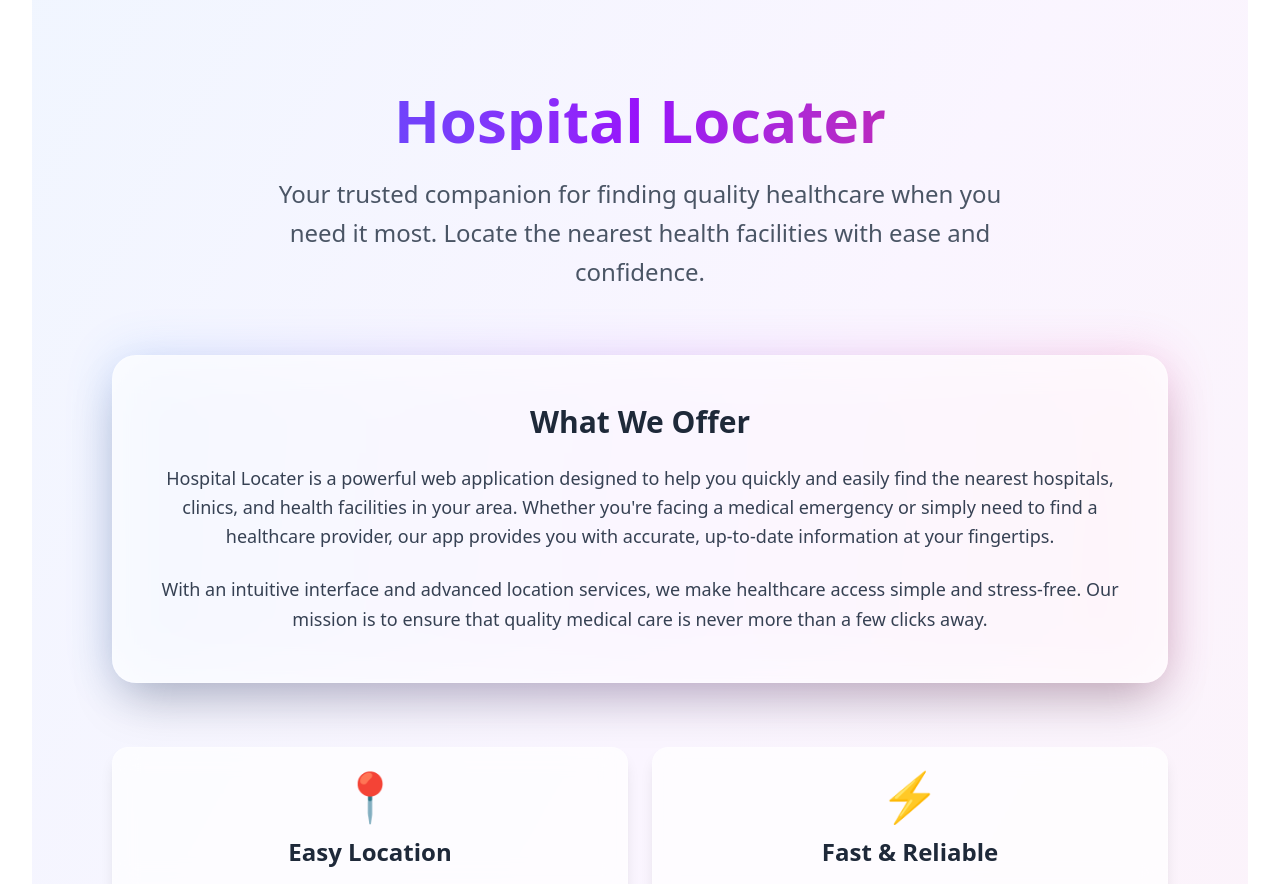
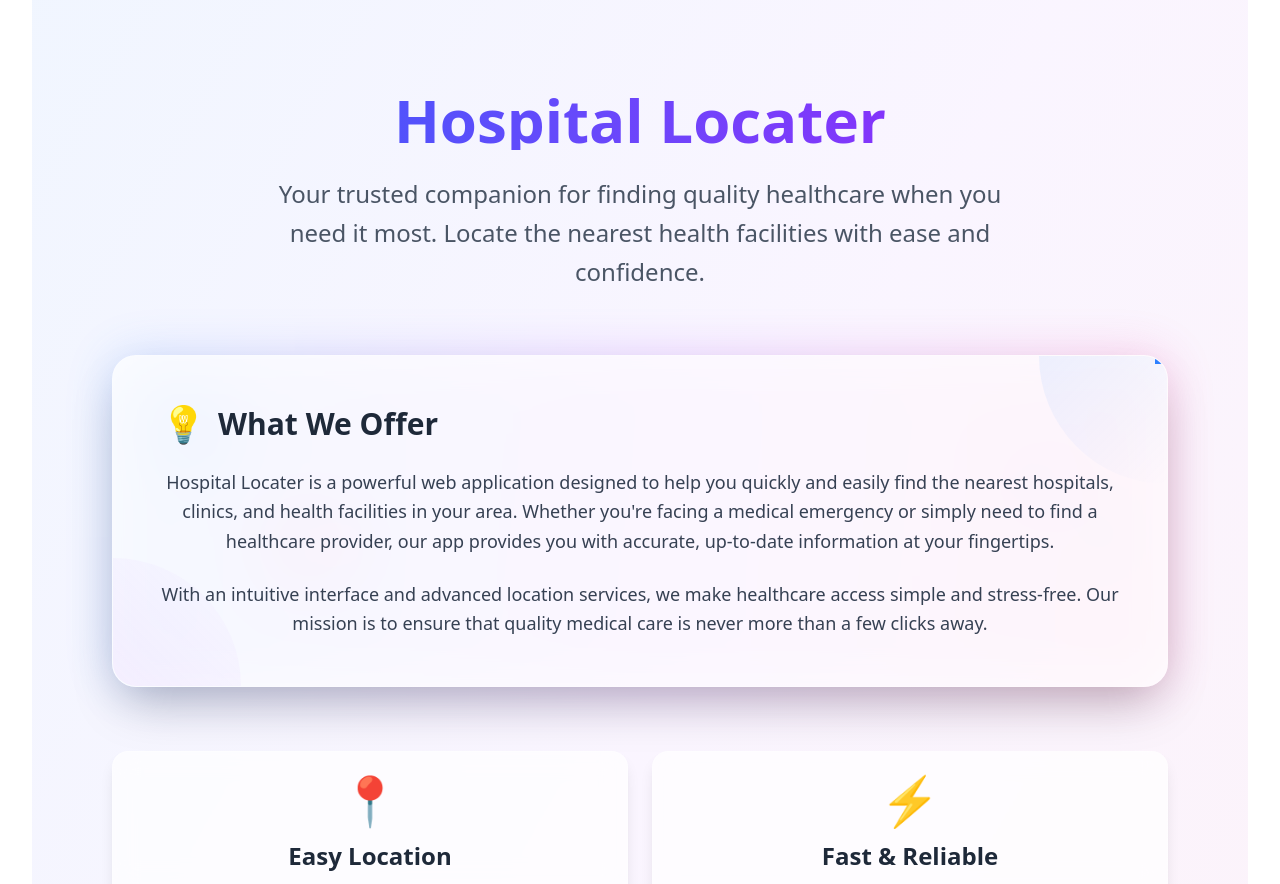
Before and after one commit to bsc-com-30-19/hospital_locater, a React (Vite) app in the folder hospital-locater/: page / in a window 1280 px wide. Shown: the part 370-1254 px from the top of the page. Built offline with nearby package versions, Linux system fonts and the light colour scheme.

Commit message:
interactive card

```diff
--- a/hospital-locater/src/components/Description.jsx
+++ b/hospital-locater/src/components/Description.jsx
@@ -1,4 +1,104 @@
 import { useState, useEffect } from 'react';
+
+// 3D Interactive Card Component with mouse tracking
+const InteractiveCard3D = ({ isVisible }) => {
+    const [cardTransform, setCardTransform] = useState({ rotateX: 0, rotateY: 0 });
+    const [glowPosition, setGlowPosition] = useState({ x: 50, y: 50 });
+
+    const handleMouseMove = (e) => {
+        const card = e.currentTarget;
+        const rect = card.getBoundingClientRect();
+        const x = e.clientX - rect.left;
+        const y = e.clientY - rect.top;
+
+        const centerX = rect.width / 2;
+        const centerY = rect.height / 2;
+
+        const rotateY = ((x - centerX) / centerX) * 15;
+        const rotateX = ((centerY - y) / centerY) * 15;
+
+        setCardTransform({ rotateX, rotateY });
+        setGlowPosition({ x: (x / rect.width) * 100, y: (y / rect.height) * 100 });
+    };
+
+    const handleMouseLeave = () => {
+        setCardTransform({ rotateX: 0, rotateY: 0 });
+        setGlowPosition({ x: 50, y: 50 });
+    };
+
+    return (
+        <div
+            className={`relative mb-16 perspective-1000 transition-all duration-1000 delay-200 transform ${isVisible ? 'opacity-100 translate-y-0' : 'opacity-0 translate-y-10'
+                }`}
+        >
+            {/* Animated gradient background blur */}
+            <div className="absolute inset-0 bg-gradient-to-r from-blue-500 via-purple-500 to-pink-500 rounded-3xl blur-xl opacity-20 animate-pulse"></div>
+
+            {/* 3D Card Container */}
+            <div
+                className="relative preserve-3d transition-all duration-300 ease-out"
+                style={{
+                    transform: `perspective(1000px) rotateX(${cardTransform.rotateX}deg) rotateY(${cardTransform.rotateY}deg)`,
+                }}
+                onMouseMove={handleMouseMove}
+                onMouseLeave={handleMouseLeave}
+            >
+                {/* Animated Background Layer 1 - Moving Gradient */}
+                <div className="absolute inset-0 rounded-3xl overflow-hidden">
+                    <div className="absolute inset-0 opacity-30">
+                        <div className="absolute -inset-full animate-spin-slow bg-gradient-conic from-blue-500 via-purple-500 to-pink-500"></div>
+                    </div>
+                </div>
+
+                {/* Animated Background Layer 2 - Floating Shapes */}
+                <div className="absolute inset-0 rounded-3xl overflow-hidden pointer-events-none">
+                    {/* Floating medical icons/shapes */}
+                    <div className="absolute top-10 left-10 w-20 h-20 bg-blue-400/20 rounded-full animate-float blur-xl"></div>
+                    <div className="absolute top-32 right-20 w-16 h-16 bg-purple-400/20 rounded-full animate-float-delayed blur-xl"></div>
+                    <div className="absolute bottom-20 left-32 w-24 h-24 bg-pink-400/20 rounded-full animate-float-slow blur-xl"></div>
+                    <div className="absolute bottom-32 right-10 w-12 h-12 bg-blue-300/20 rounded-full animate-float blur-xl"></div>
+                </div>
+
+                {/* Mouse-tracking glow effect */}
+                <div
+                    className="absolute inset-0 rounded-3xl opacity-0 hover:opacity-100 transition-opacity duration-500"
+                    style={{
+                        background: `radial-gradient(circle at ${glowPosition.x}% ${glowPosition.y}%, rgba(147, 51, 234, 0.3), transparent 50%)`,
+                    }}
+                ></div>
+
+                {/* Main Card Content */}
+                <div className="relative bg-white/80 dark:bg-gray-800/80 backdrop-blur-lg rounded-3xl p-8 md:p-12 shadow-2xl border border-white/20 overflow-hidden">
+                    {/* Gradient overlay animation */}
+                    <div className="absolute top-0 left-0 w-full h-2 bg-gradient-to-r from-blue-500 via-purple-500 to-pink-500 animate-shimmer"></div>
+
+                    {/* Content */}
+                    <div className="relative z-10">
+                        <h2 className="text-3xl font-bold mb-6 text-gray-800 dark:text-white flex items-center gap-3">
+                            <span className="text-4xl animate-pulse">💡</span>
+                            What We Offer
+                        </h2>
+                        <p className="text-lg text-gray-700 dark:text-gray-300 leading-relaxed mb-6">
+                            Hospital Locater is a powerful web application designed to help you quickly and easily
+                            find the nearest hospitals, clinics, and health facilities in your area. Whether you're
+                            facing a medical emergency or simply need to find a healthcare provider, our app provides
+                            you with accurate, up-to-date information at your fingertips.
+                        </p>
+                        <p className="text-lg text-gray-700 dark:text-gray-300 leading-relaxed">
+                            With an intuitive interface and advanced location services, we make healthcare access
+                            simple and stress-free. Our mission is to ensure that quality medical care is never more
+                            than a few clicks away.
+                        </p>
+                    </div>
+
+                    {/* Decorative corner elements */}
+                    <div className="absolute top-0 right-0 w-32 h-32 bg-gradient-to-br from-blue-400/10 to-transparent rounded-bl-full"></div>
+                    <div className="absolute bottom-0 left-0 w-32 h-32 bg-gradient-to-tr from-purple-400/10 to-transparent rounded-tr-full"></div>
+                </div>
+            </div>
+        </div>
+    );
+};
 
 const Description = () => {
     const [isVisible, setIsVisible] = useState(false);
@@ -37,7 +137,7 @@ const Description = () => {
                 className={`text-center mb-16 transition-all duration-1000 transform ${isVisible ? 'opacity-100 translate-y-0' : 'opacity-0 translate-y-10'
                     }`}
             >
-                <h1 className="text-5xl md:text-6xl font-bold mb-6 bg-gradient-to-r from-blue-600 via-purple-600 to-pink-600 bg-clip-text text-transparent">
+                <h1 className="text-5xl md:text-6xl font-bold mb-6 bg-gradient-to-r from-blue-600 via-purple-600 to-pink-600 bg-clip-text text-transparent animate-gradient">
                     Hospital Locater
                 </h1>
                 <p className="text-xl md:text-2xl text-gray-600 dark:text-gray-300 max-w-3xl mx-auto leading-relaxed">
@@ -46,29 +146,8 @@ const Description = () => {
                 </p>
             </div>
 
-            {/* Main Description Card */}
-            <div
-                className={`relative mb-16 transition-all duration-1000 delay-200 transform ${isVisible ? 'opacity-100 translate-y-0' : 'opacity-0 translate-y-10'
-                    }`}
-            >
-                <div className="absolute inset-0 bg-gradient-to-r from-blue-500 via-purple-500 to-pink-500 rounded-3xl blur-xl opacity-20"></div>
-                <div className="relative bg-white/80 dark:bg-gray-800/80 backdrop-blur-lg rounded-3xl p-8 md:p-12 shadow-2xl border border-white/20">
-                    <h2 className="text-3xl font-bold mb-6 text-gray-800 dark:text-white">
-                        What We Offer
-                    </h2>
-                    <p className="text-lg text-gray-700 dark:text-gray-300 leading-relaxed mb-6">
-                        Hospital Locater is a powerful web application designed to help you quickly and easily
-                        find the nearest hospitals, clinics, and health facilities in your area. Whether you're
-                        facing a medical emergency or simply need to find a healthcare provider, our app provides
-                        you with accurate, up-to-date information at your fingertips.
-                    </p>
-                    <p className="text-lg text-gray-700 dark:text-gray-300 leading-relaxed">
-                        With an intuitive interface and advanced location services, we make healthcare access
-                        simple and stress-free. Our mission is to ensure that quality medical care is never more
-                        than a few clicks away.
-                    </p>
-                </div>
-            </div>
+            {/* 3D Interactive Main Description Card */}
+            <InteractiveCard3D isVisible={isVisible} />
 
             {/* Features Grid */}
             <div className="grid grid-cols-1 md:grid-cols-2 gap-6 mb-16">
--- a/hospital-locater/src/index.css
+++ b/hospital-locater/src/index.css
@@ -1 +1,100 @@
 @import "tailwindcss";
+
+/* Custom 3D Perspective and Preserve-3D */
+.perspective-1000 {
+  perspective: 1000px;
+}
+
+.preserve-3d {
+  transform-style: preserve-3d;
+}
+
+/* Floating Animations */
+@keyframes float {
+  0%, 100% {
+    transform: translateY(0px) translateX(0px);
+  }
+  50% {
+    transform: translateY(-20px) translateX(10px);
+  }
+}
+
+@keyframes float-delayed {
+  0%, 100% {
+    transform: translateY(0px) translateX(0px);
+  }
+  50% {
+    transform: translateY(-30px) translateX(-15px);
+  }
+}
+
+@keyframes float-slow {
+  0%, 100% {
+    transform: translateY(0px) translateX(0px) scale(1);
+  }
+  50% {
+    transform: translateY(-15px) translateX(20px) scale(1.1);
+  }
+}
+
+.animate-float {
+  animation: float 6s ease-in-out infinite;
+}
+
+.animate-float-delayed {
+  animation: float-delayed 8s ease-in-out infinite;
+  animation-delay: 2s;
+}
+
+.animate-float-slow {
+  animation: float-slow 10s ease-in-out infinite;
+  animation-delay: 1s;
+}
+
+/* Shimmer Effect */
+@keyframes shimmer {
+  0% {
+    transform: translateX(-100%);
+  }
+  100% {
+    transform: translateX(100%);
+  }
+}
+
+.animate-shimmer {
+  animation: shimmer 3s ease-in-out infinite;
+}
+
+/* Slow Spin for Background Gradient */
+@keyframes spin-slow {
+  from {
+    transform: rotate(0deg);
+  }
+  to {
+    transform: rotate(360deg);
+  }
+}
+
+.animate-spin-slow {
+  animation: spin-slow 20s linear infinite;
+}
+
+/* Gradient Animation */
+@keyframes gradient {
+  0%, 100% {
+    background-position: 0% 50%;
+  }
+  50% {
+    background-position: 100% 50%;
+  }
+}
+
+.animate-gradient {
+  background-size: 200% 200%;
+  animation: gradient 3s ease infinite;
+}
+
+/* Conic Gradient Background */
+.bg-gradient-conic {
+  background: conic-gradient(from 0deg, var(--tw-gradient-stops));
+}
```
